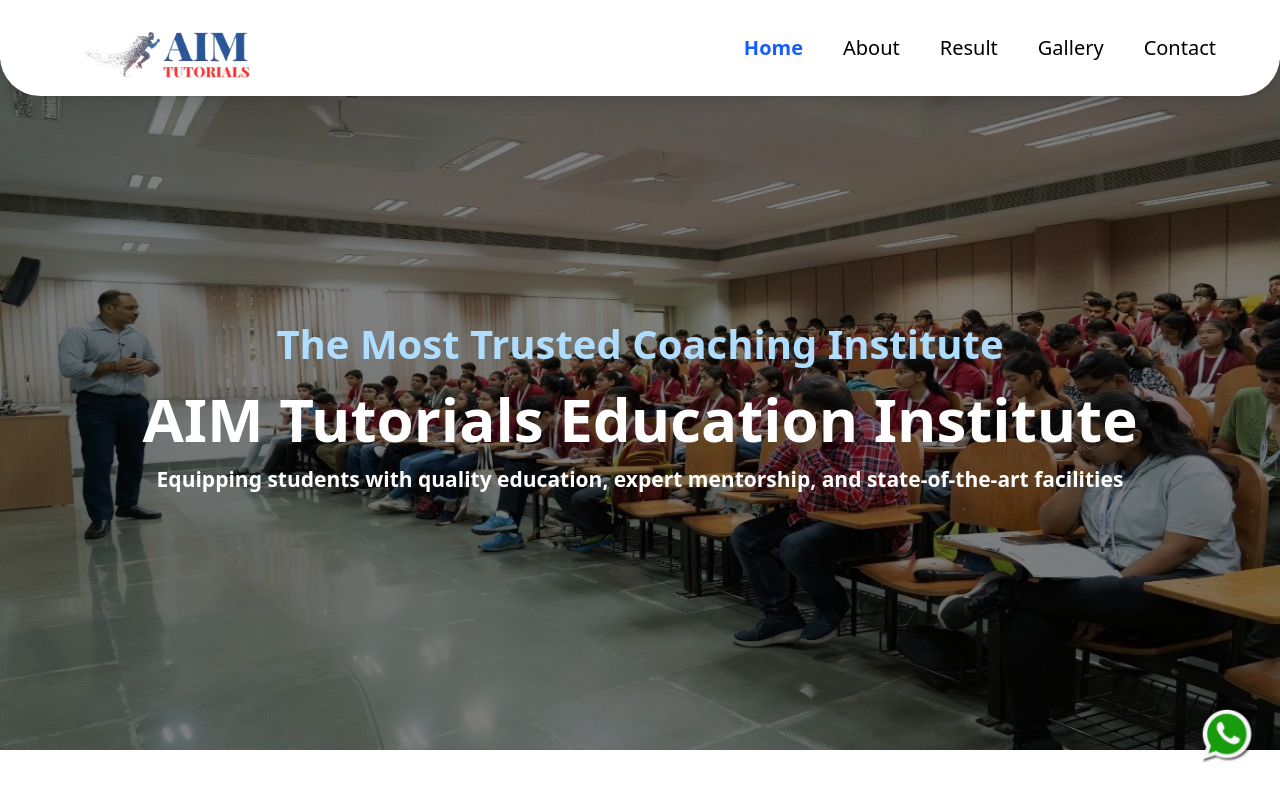
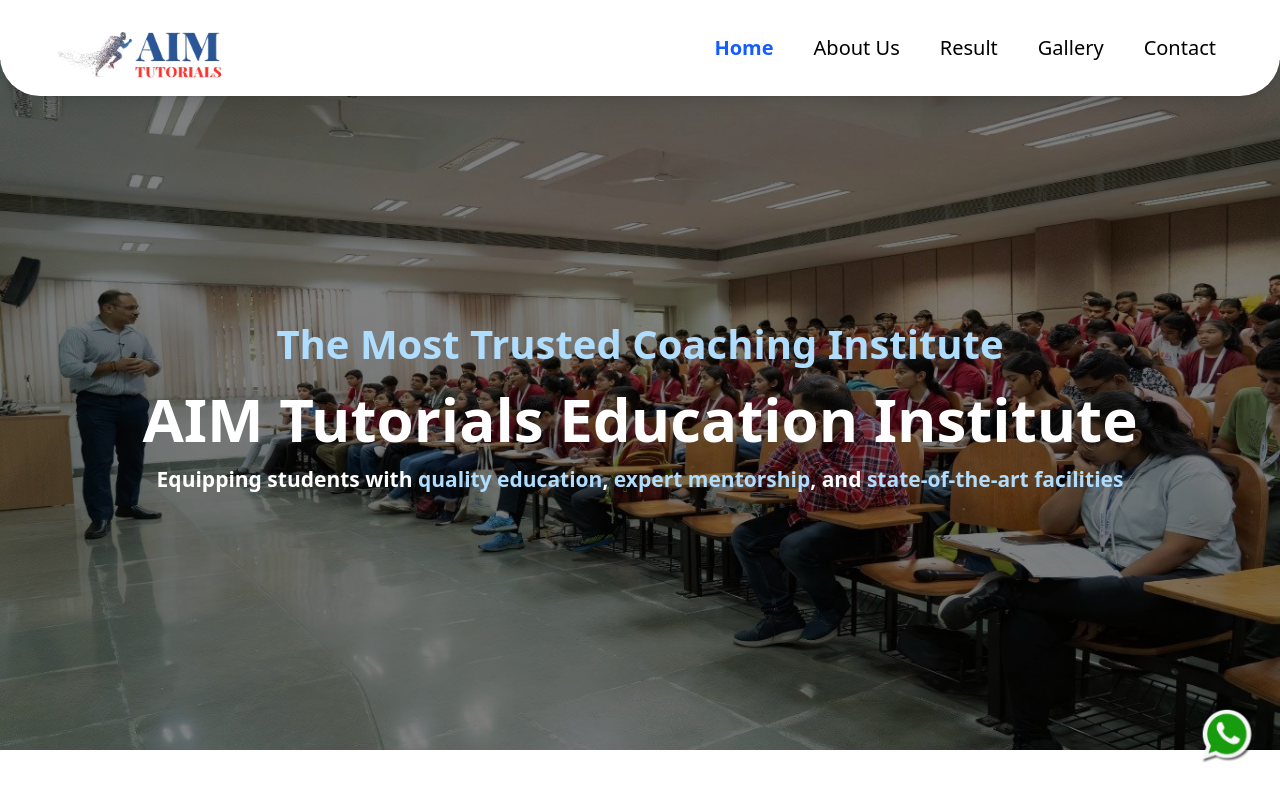
Before and after one commit to Code4Bharat1/AIIMS-Frontend, a Next.js app: page / in a window 1280 px wide. Shown: the top 800 px of the page. Built offline with nearby package versions, Linux system fonts and the light colour scheme.

Commit message:
Footer Navbar And Hero section changes are done.

```diff
--- a/src/app/about/page.jsx
+++ b/src/app/about/page.jsx
@@ -8,14 +8,28 @@
 import React from 'react';
 import { motion, AnimatePresence } from "framer-motion";
 import About from '@/components/common/About';
-import { useState } from "react";
+import { useState, useEffect } from "react";
 
 const page = () => {
   const [visibleCount, setVisibleCount] = useState(3);
+  const [isMobile, setIsMobile] = useState(false);
+
+  useEffect(() => {
+    const checkIsMobile = () => setIsMobile(window.innerWidth < 640);
+
+    checkIsMobile();
+    window.addEventListener("resize", checkIsMobile);
+
+    return () => window.removeEventListener("resize", checkIsMobile);
+  }, []);
 
   const handleLoadMore = () => {
     setVisibleCount((prev) => prev + 3);
   };
+
+  const displayedInstructors = isMobile
+    ? instructorDetails.slice(0, visibleCount)
+    : instructorDetails;
 
   return (
     <div>
@@ -58,13 +72,13 @@
       <div className="w-full flex flex-col items-center justify-center">
         <div className="grid grid-cols-1 sm:grid-cols-2 md:grid-cols-2 lg:grid-cols-3 gap-5 px-4 py-8">
           <AnimatePresence>
-            {instructorDetails.slice(0, visibleCount).map((instructor, idx) => (
+            {displayedInstructors.map((instructor, idx) => (
               <motion.div
                 key={idx}
                 initial={{ opacity: 0, y: 20 }}
                 animate={{ opacity: 1, y: 0 }}
                 exit={{ opacity: 0, y: 20 }}
-                transition={{ duration: 0.8 }}
+                transition={{ duration: 0.4 }}
               >
                 <TeacherCard
                   image={instructor.image}
@@ -77,7 +91,8 @@
           </AnimatePresence>
         </div>
 
-        {visibleCount < instructorDetails.length && (
+        {/* Show Load More only on mobile and if more instructors exist */}
+        {isMobile && visibleCount < instructorDetails.length && (
           <motion.button
             onClick={handleLoadMore}
             className="my-4 px-6 py-2 bg-[#2467C9] text-white rounded hover:bg-blue-700 transition"
--- a/src/app/page.jsx
+++ b/src/app/page.jsx
@@ -17,9 +17,6 @@
   const scrollRef = useRef(null);
 
   const scroll = (direction) => {
-
-
-
     const scrollAmount = direction === "left" ? -350 : 350;
     scrollRef.current.scrollBy({ left: scrollAmount, behavior: "smooth" });
   };
@@ -31,6 +28,12 @@
         heading2="The Most Trusted Coaching Institute"
         heading1="AIM Tutorials Education Institute"
         heading3="Equipping students with quality education, expert mentorship, and state-of-the-art facilities"
+        highlightWords={[
+          "quality education",
+          "expert mentorship",
+          "state-of-the-art facilities",
+        ]}
+        highlightClass="text-[#AFDDFF] font-semibold"
         bgImg="/Hero/Home.jpg"
       />
       <WhyChooseUs />
--- a/src/components/common/Hero.jsx
+++ b/src/components/common/Hero.jsx
@@ -1,7 +1,14 @@
 "use client";
-import { useEffect, useState } from 'react';
+import { useEffect, useState } from "react";
 
-const Hero = ({ heading2, heading1, heading3, bgImg }) => {
+const Hero = ({
+  heading1,
+  heading2,
+  heading3,
+  highlightWords = [], // array of phrases to highlight
+  highlightClass = "",
+  bgImg,
+}) => {
   const [show, setShow] = useState(false);
 
   useEffect(() => {
@@ -9,9 +16,34 @@
     return () => clearTimeout(timer);
   }, []);
 
+  // Helper: Escape RegExp special chars
+  const escapeRegExp = (string) =>
+    string.replace(/[.*+?^${}()|[\]\\]/g, "\\$&");
+
+  // Highlight all matching phrases
+  const highlightText = (text, highlights, className) => {
+    if (!highlights || highlights.length === 0) return text;
+
+    const pattern = highlights.map(escapeRegExp).join("|");
+    const regex = new RegExp(`(${pattern})`, "gi");
+
+    const parts = text.split(regex);
+    return parts.map((part, i) =>
+      highlights.some(
+        (highlight) => part.toLowerCase() === highlight.toLowerCase()
+      ) ? (
+        <span key={i} className={className}>
+          {part}
+        </span>
+      ) : (
+        part
+      )
+    );
+  };
+
   return (
     <section
-            className="relative bg-[url('/Class.jpg')] bg-cover min-h-[500px] sm:min-h-[600px] md:min-h-[690px] flex items-center justify-center text-white text-center -mt-9"
+      className="relative bg-cover min-h-[500px] sm:min-h-[600px] md:min-h-[690px] flex items-center justify-center text-white text-center -mt-9"
       style={{ backgroundImage: `url(${bgImg})` }}
     >
       {/* Overlay */}
@@ -21,21 +53,33 @@
       <div className="relative z-10 px-4 select-none">
         <h2
           className={`text-[32px] sm:text-[36px] md:text-[40px] font-semibold text-[#AFDDFF]
-                    ${show ? 'opacity-100 translate-y-0 transition-all duration-1000 ease-out' : 'opacity-0 translate-y-12'}`}
+          ${
+            show
+              ? "opacity-100 translate-y-0 transition-all duration-1000 ease-out"
+              : "opacity-0 translate-y-12"
+          }`}
         >
           {heading2}
         </h2>
         <h1
           className={`text-[44px] sm:text-[52px] md:text-[60px] font-extrabold
-                    ${show ? 'opacity-100 translate-y-0 transition-all duration-1000 ease-out' : 'opacity-0 translate-y-12'}`}
+          ${
+            show
+              ? "opacity-100 translate-y-0 transition-all duration-1000 ease-out"
+              : "opacity-0 translate-y-12"
+          }`}
         >
           {heading1}
         </h1>
         <h3
           className={`text-[18px] sm:text-[20px] md:text-[21px] font-semibold
-                    ${show ? 'opacity-100 translate-y-0 transition-all duration-1000 ease-out' : 'opacity-0 translate-y-12'}`}
+          ${
+            show
+              ? "opacity-100 translate-y-0 transition-all duration-1000 ease-out"
+              : "opacity-0 translate-y-12"
+          }`}
         >
-                    {heading3}
+          {highlightText(heading3, highlightWords, highlightClass)}
         </h3>
       </div>
     </section>
--- a/src/components/common/Testimonials.jsx
+++ b/src/components/common/Testimonials.jsx
@@ -11,7 +11,6 @@
     const [isAnimating, setIsAnimating] = useState(false);
     const current = testimonialsData[index];
 
-    // Auto-rotate testimonials every 5 seconds
     useEffect(() => {
         const interval = setInterval(() => {
             if (!isAnimating) {
--- a/src/components/layout/Footer.jsx
+++ b/src/components/layout/Footer.jsx
@@ -7,10 +7,10 @@
 import { FaLocationDot } from "react-icons/fa6";
 
 const footerLinks = [
-  { href: "/about", label: "About" },
+  { href: "/about", label: "About Us" },
   { href: "/result", label: "Result" },
   { href: "/gallery", label: "Gallery" },
-  { href: "/contact", label: "Contact" },
+  { href: "/contact", label: "Contact Us" },
 ];
 
 const iconsLink = [
@@ -53,20 +53,27 @@
         <div>
           <h3 className="text-lg font-semibold mb-2">Contact</h3>
           <p className="text-sm flex items-start gap-2">
-            <FaLocationDot size={30} className="text-xl -mt-1" />
+            <FaLocationDot  className="text-4xl -mt-[6px]" />
             19, Sunil Sadan, 3rd Floor, Central Avenue Road, Near Ambedkar
             Garden, Opp. of Grand Central hotel, Above Monginis OR Yewle Tea,
             Chembur(East)-71
           </p>
-          <p href="tel:9870780524" className="mt-2 text-sm flex items-center gap-2">
-            <FaPhoneAlt />
+          <p
+            href="tel:9870780524"
+            className="mt-2 text-sm flex items-center gap-2"
+          >
+            <FaPhoneAlt className="mt-[5px]" />
             <span>
               <Link href="tel:+919870780524">+91 9870780524</Link> /
               <Link href="tel:+918779955027">+91 8779955027</Link>
             </span>
           </p>
-          <Link href="mailto:ghodke.kishor@yahoo.in" className="mt-1 text-sm flex items-center gap-2">
-            <IoMail />ghodke.kishor@yahoo.in
+          <Link
+            href="mailto:ghodke.kishor@yahoo.in"
+            className="mt-1 text-sm flex items-center gap-2"
+          >
+            <IoMail className="mt-[5px]" />
+            ghodke.kishor@yahoo.in
           </Link>
           <div className="flex space-x-2 mt-3">
             {iconsLink.map((item, i) => {
--- a/src/components/layout/Navbar.jsx
+++ b/src/components/layout/Navbar.jsx
@@ -8,7 +8,7 @@
 
 const navLinks = [
     { href: "/", label: "Home" },
-    { href: "/about", label: "About" },
+    { href: "/about", label: "About Us" },
     { href: "/result", label: "Result" },
     { href: "/gallery", label: "Gallery" },
     { href: "/contact", label: "Contact" },
@@ -26,7 +26,7 @@
         <div className={`sticky top-0 z-50 bg-white shadow-lg transition-all duration-300 ${!isOpen ? 'rounded-b-[2.5rem]' : ''}`}>
             <nav className="flex justify-between items-center px-6 md:px-16 py-3 h-24">
                 {/* Clickable Logo */}
-                <div className="w-32 sm:w-40 md:w-52">
+                <div className="w-32 sm:w-40 md:w-52 -ml-7">
                     <Link href="/" aria-label="Homepage">
                         <Image
                             src="/Navbar&Footer/AIMLOGO.png"
```
Lines whose indentation alone changed are shown as unchanged.
